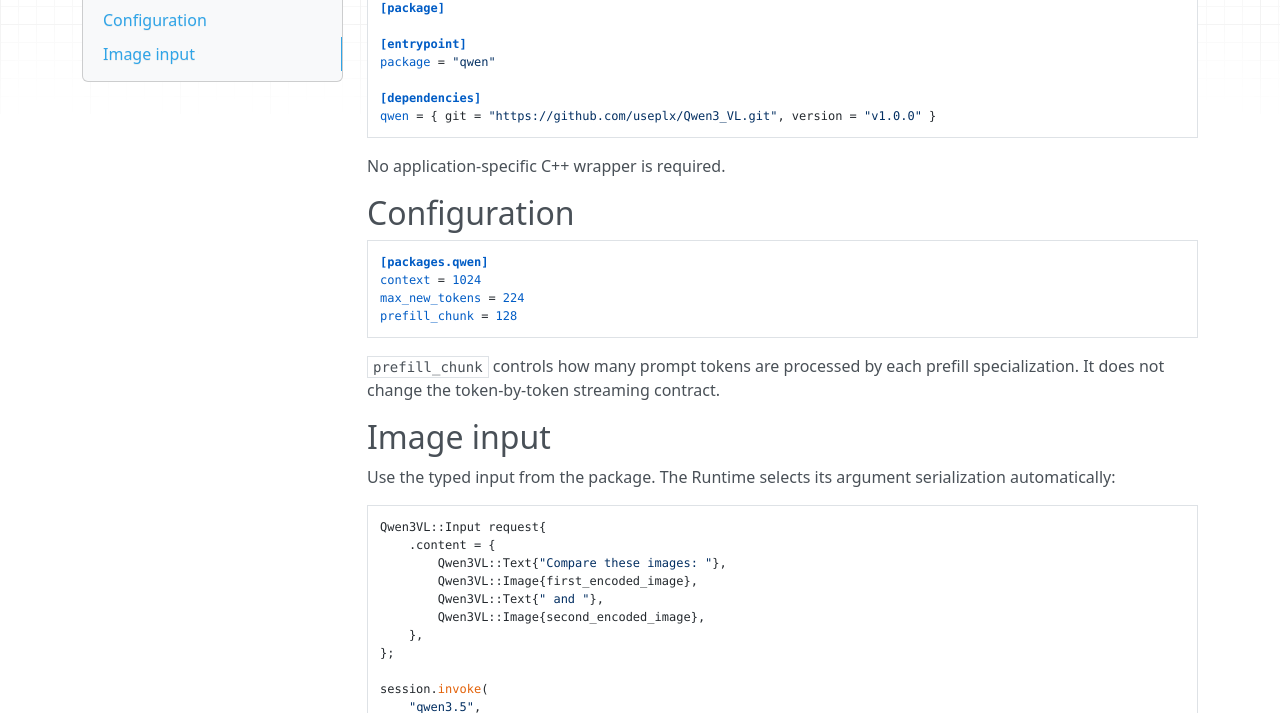
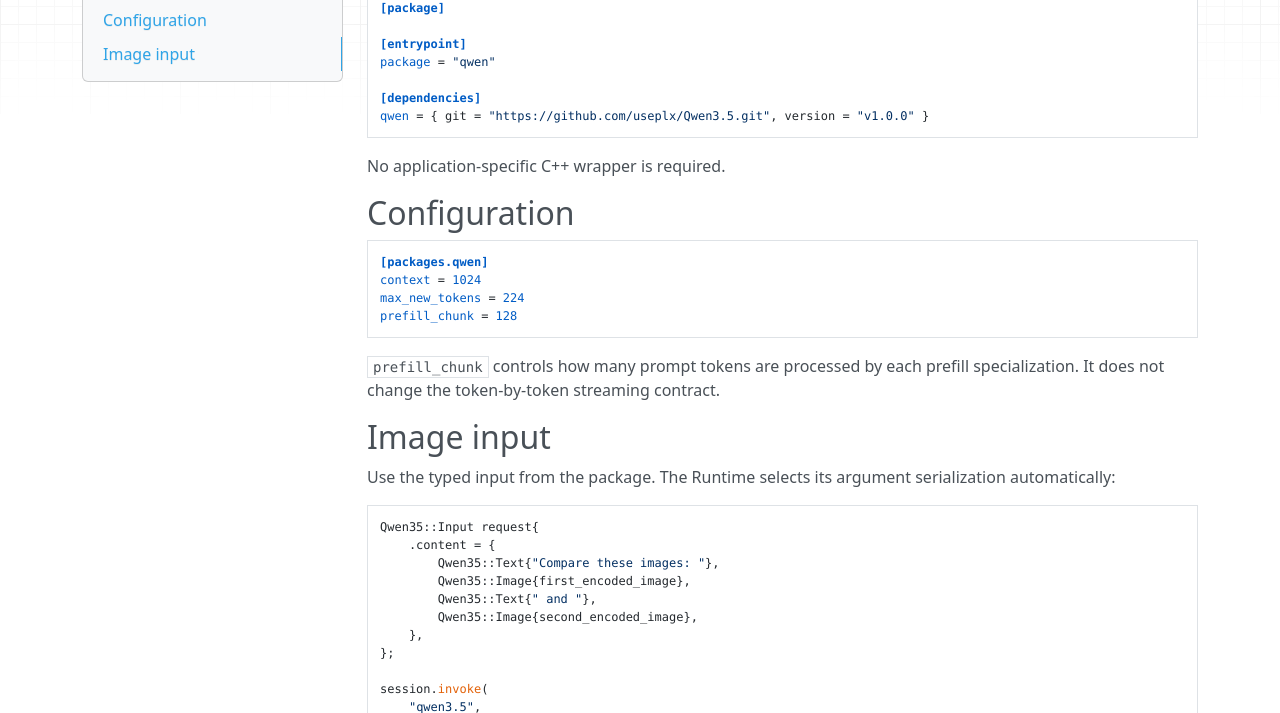
Before and after one commit to useplx/useplx.github.io, an MkDocs documentation site: the page built from docs/packages/qwen3.5.md, in a window 1280 px wide and 1400 px high, scrolled down 587 px. Shown: the part 192-905 px from the top of the window. Built offline with MkDocs 1.6.1, drawn with Linux system fonts in a browser that asks for light colours; nearby versions of some CDN libraries; a script that is not in the unit is left out.

Commit message:
Update Qwen3.5 repository and API names

````diff
--- a/docs/packages/qwen3.5.md
+++ b/docs/packages/qwen3.5.md
@@ -37,7 +37,7 @@ Select it through a dependency alias:
 package = "qwen"
 
 [dependencies]
-qwen = { git = "https://github.com/useplx/Qwen3_VL.git", version = "v1.0.0" }
+qwen = { git = "https://github.com/useplx/Qwen3.5.git", version = "v1.0.0" }
 ```
 
 No application-specific C++ wrapper is required.
@@ -60,12 +60,12 @@ Use the typed input from the package. The Runtime selects its argument
 serialization automatically:
 
 ```cpp
-Qwen3VL::Input request{
+Qwen35::Input request{
     .content = {
-        Qwen3VL::Text{"Compare these images: "},
-        Qwen3VL::Image{first_encoded_image},
-        Qwen3VL::Text{" and "},
-        Qwen3VL::Image{second_encoded_image},
+        Qwen35::Text{"Compare these images: "},
+        Qwen35::Image{first_encoded_image},
+        Qwen35::Text{" and "},
+        Qwen35::Image{second_encoded_image},
     },
 };
 
````
Also changed, not shown: docs/api/synps-toml.md (+1 -1 lines), docs/community/repositories.md (+1 -1 lines), docs/notes/package-resolution.md (+1 -1 lines).
